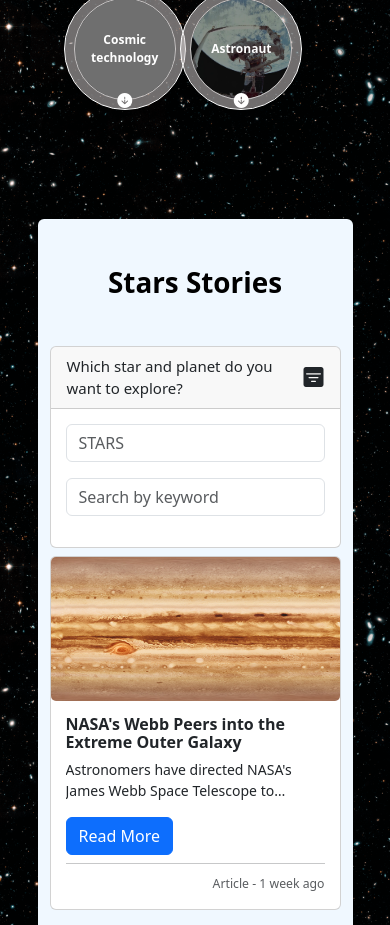
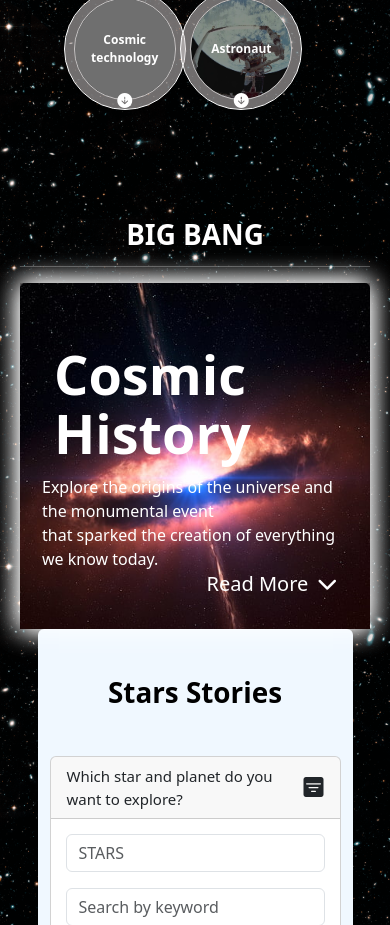
Before and after one commit to nguyentienlam14/CosmicWonders, a PHP site: page / in a window 390 px wide. Shown: the part 595-1520 px from the top of the page. Run offline with PHP 8.4, Linux system fonts and the light colour scheme; some web fonts are replaced; grey boxes are pictures that could not be loaded.

Commit message:
phan cua hung

```diff
--- a/css/index.css
+++ b/css/index.css
@@ -626,4 +626,114 @@ video{
   }
 }
 
+/* Event */
+#bigbang {
+  padding: 0 50px;
+  margin-top: 50px;
+}
+
+.bb_content {
+  background-color: var(--transparent-color);
+  box-shadow: 0 0 25px rgb(255, 255, 255);
+  padding: 0;
+  display: flex;
+  flex-direction: column;
+  justify-content: center;
+  align-items: center;
+  width: 100%;
+}
+
+.bb_header {
+  border-top-left-radius: 5px;
+  border-top-right-radius: 5px;
+  width: 100%;
+  padding: 50px 10px;
+  background: url('/assets/img/body/bb-bg.webp') center center/ cover no-repeat;
+  position: relative;
+}
+
+
+.bb_content h2 {
+  font-size: 54px;
+  text-align: left;
+  padding: 12px;
+}
+
+.bb_menu_list {
+  border-left: 1px solid #ffffff;
+  padding-left: 20px;
+  position: sticky;
+  top: 50px;
+  margin-top: 25px;
+}
+
+.bb_menu_list>:first-child {
+  font-size: 24px;
+  font-weight: 600;
+}
+
+.bb_menu_list li a {
+  position: relative;
+  color: white !important;;
+  text-decoration: none;
+}
+
+.bb_menu_list li a::after {
+  content: "";
+  position: absolute;
+  left: 0;
+  bottom: 0;
+  width: 0;
+  height: 1px;
+  background-color: #ffffff;
+  transition: width 0.3s ease;
+}
+
+.bb_menu_list li a:hover::after {
+  width: 100%;
+}
+
+.bb_content span {
+  padding-bottom: 24px;
+}
+
+
+.bb_body h3 {
+  padding: 24px 0;
+}
+
+.readMoreBtn {
+  font-size: 20px;
+  /* Smaller font size */
+  position: absolute;
+  bottom: 25px;
+  right: 25px;
+  color: #ffffff;
+  /* Text color */
+
+}
+
+.readMoreBtn i {
+  margin-left: 5px;
+  /* Add space between text and icon */
+  transition: transform 0.3s ease;
+}
+
+/* Hover effect for arrow */
+.readMoreBtn:hover i {
+  transform: translateY(5px);
+  /* Move the arrow down by 5px on hover */
+}
+
+/* font-family: "DM Mono", monospace; */
+/* maincontent-end */
+
+
+
+@media (min-width: 360px) {
+  #bigbang {
+      padding: 0px 0px;
+  }
+}
+
 /*---------------------------------------------- finish css star and planet------------------------------------------------- */
--- a/index.html
+++ b/index.html
@@ -26,6 +26,7 @@
       href="https://fonts.googleapis.com/css2?family=DM+Mono:ital,wght@0,300;0,400;0,500;1,300;1,400;1,500&display=swap"
       rel="stylesheet"
     />
+    <link rel="stylesheet" href="https://cdnjs.cloudflare.com/ajax/libs/font-awesome/6.0.0-beta3/css/all.min.css">
     <!--Web-logo-->
     <link
       rel="shortcut icon"
@@ -183,6 +184,201 @@
       <!-- start Planet-Simulation -->
       <div id="Planet-Simulation"></div>
       <!-- finish Planet-Simulation -->
+
+       <!-- Event -->
+    <div id="bigbang" class="container-fluid">
+      <h1 class="text-center">BIG BANG</h1>
+      <hr>
+      <div class="bb_content container-fluid">
+        <div class="bb_content">
+          <div class="bb_header row text-start">
+            <div class="col-12">
+              <h2 class="m-0">Cosmic History</h2>
+              <span>Explore the origins of the universe and the monumental event<br> that sparked the creation of
+                everything we know today.</span>
+            </div>
+
+            <!-- Button Read More -->
+            <div class="col-12 mt-2">
+              <button class="btn btn-sm readMoreBtn" id="toggleBtn">
+                Read More <i class="fas fa-chevron-down"></i> <!-- Add arrow icon -->
+              </button>
+            </div>
+          </div>
+
+          <div class="bb_body p-5 d-none" id="bbBody">
+            <div class="row">
+              <!-- Menu -->
+              <div class="col-12 col-md-3">
+                <ul class="bb_menu_list">
+                  <li>Content</li>
+                  <li><a href="#uni_history">The Universe’s History</a></li>
+                  <li><a href="#cosmicInflation">Cosmic Inflation</a></li>
+                  <li><a href="#b_n">Big Bang and Nucleosynthesis</a></li>
+                  <li><a href="#recombination">Recombination</a></li>
+                  <li><a href="#darkAge">Dark Ages</a></li>
+                  <li><a href="#firstStar">First Stars</a></li>
+                  <li><a href="#reionization">Reionization</a></li>
+                  <li><a href="#theFuture">The Future</a></li>
+                </ul>
+              </div>
+
+              <!-- Nội dung chính -->
+              <div class="col-12 col-md-9">
+                <div class="row">
+                  <div id="uni_history">
+                    <h3>The Universe’s History</h3>
+                    <span>The origin, evolution, and nature of the universe have fascinated and confounded humankind for
+                      centuries. New ideas and major discoveries made during the 20th century transformed cosmology –
+                      the
+                      term for the way we conceptualize and study the universe – although much remains unknown. Here is
+                      the history of the universe according to cosmologists’ current theories.</span>
+                  </div>
+                </div>
+
+                <div class="row">
+                  <div id="cosmicInflation">
+                    <h3>Cosmic Inflation</h3>
+                    <span>Around 13.8 billion years ago, the universe expanded faster than the speed of light for a
+                      fraction of a second, a period called cosmic inflation. Scientists aren’t sure what came before
+                      inflation or what powered it. It’s possible that energy during this period was just part of the
+                      fabric of space-time. Cosmologists think inflation explains many aspects of the universe we
+                      observe
+                      today, like its flatness, or lack of curvature, on the largest scales. Inflation may have also
+                      magnified density differences that naturally occur on space’s smallest, quantum-level scales,
+                      which
+                      eventually helped form the universe’s large-scale structures.</span>
+                  </div>
+                </div>
+
+                <!-- Hình ảnh không lấn sang -->
+                <div class="row">
+                  <div class="col-12 mt-5 mb-5">
+                    <img class="img-fluid" src="./assets/img/body/history.webp" alt="">
+                  </div>
+                </div>
+
+                <div class="row">
+                  <div id="b_n" class="col-12">
+                    <h3>Big Bang and Nucleosynthesis</h3>
+                    <span>When cosmic inflation stopped, the energy driving it transferred to matter
+                      and light –
+                      the big bang. One second after the big bang, the universe consisted of an extremely hot
+                      (18 billion
+                      degrees Fahrenheit or 10 billion degrees Celsius) primordial soup of light and
+                      particles. In the
+                      following minutes, an era called nucleosynthesis, protons and neutrons collided and
+                      produced the
+                      earliest elements – hydrogen, helium, and traces of lithium and beryllium. After five
+                      minutes, most of
+                      today’s helium had formed, and the universe had expanded and cooled enough that further
+                      element
+                      formation stopped. At this point, though, the universe was still too hot for the atomic
+                      nuclei of
+                      these elements to catch electrons and form complete atoms. The cosmos was opaque because
+                      a vast number
+                      of electrons created a sort of fog that scattered light.</span>
+                  </div>
+                </div>
+
+                <div class="row">
+                  <div id="recombination" class="col-12">
+                    <h3>Recombination</h3>
+                    <span>Around 380,000 years after the big bang, the universe had cooled enough that
+                      atomic
+                      nuclei could capture electrons, a period astronomers call the epoch of recombination.
+                      This had two
+                      major effects on the cosmos. First, with most electrons now bound into atoms, there were
+                      no longer
+                      enough free ones to completely scatter light, and the cosmic fog cleared. The universe
+                      became
+                      transparent, and for the first time, light could freely travel over great distances.
+                      Second, the
+                      formation of these first atoms produced its own light. This glow, still detectable
+                      today, is called
+                      the cosmic microwave background. It is the oldest light we can observe in the
+                      universe.</span>
+                  </div>
+                </div>
+
+                <div class="row mt-5 mb-5 text-center flex-column">
+                  <img alt="Heat map of the infant universe" class="img-fluid"
+                    src="./assets/img/body/recombination_img.png" alt="">
+                  <p class="imgNote">Heat map of the infant universe</p>
+                </div>
+
+                <div class="row">
+                  <div id="darkAge" class="col-12">
+                    <h3>Dark Ages</h3>
+                    <span>After the cosmic microwave background, the universe again became opaque at shorter
+                      wavelengths due
+                      to the absorbing effects of all those hydrogen atoms. For the next 200 million years the
+                      universe
+                      remained dark. There were no stars to shine. The cosmos at this point consisted of a sea
+                      of hydrogen
+                      atoms, helium, and trace amounts of heavier elements.</span>
+                  </div>
+                </div>
+
+                <div class="row">
+                  <div id="firstStar" class="col-12">
+                    <h3>First Stars</h3>
+                    <span>Gas was not uniformly distributed throughout the universe. Cooler areas of space were
+                      lumpier,
+                      with denser clouds of gas. As these clumps grew more massive, their gravity attracted
+                      additional
+                      matter. As they became denser, and more compact, the centers of these clumps became
+                      hotter – hot
+                      enough eventually that nuclear fusion occurred in their centers. These were the first
+                      stars. They were
+                      30 to 300 times more massive than our Sun and millions of times brighter. Over several
+                      hundred million
+                      years, the first stars collected into the first galaxies.</span>
+                  </div>
+                </div>
+
+                <div class="row">
+                  <div id="reionization" class="col-12">
+                    <h3>Reionization</h3>
+                    <span>At first, starlight couldn’t travel far because it was scattered by the relatively
+                      dense gas
+                      surrounding the first stars. Gradually, the ultraviolet light emitted by these stars
+                      broke down, or
+                      ionized, hydrogen atoms in the gas into their constituent electrons and protons. As this
+                      reionization
+                      progressed, starlight traveled farther, breaking up more and more hydrogen atoms. By the
+                      time the
+                      universe was 1 billion years old, stars and galaxies had transformed nearly all this
+                      gas, making the
+                      universe transparent to light as we see it today.</span>
+                  </div>
+                </div>
+
+                <div class="row">
+                  <div id="theFuture" class="col-12">
+                    <h3>The Future</h3>
+                    <span>For many years, scientists thought the universe’s current expansion was slowing down.
+                      But in fact,
+                      cosmic expansion is speeding up. In 1998, astronomers found that certain supernovae,
+                      bright stellar
+                      explosions, were fainter than expected. They concluded this could only happen if the
+                      supernovae had
+                      moved farther away, at a faster rate than predicted.<br>
+                      Scientists suspect a mysterious substance they call dark energy is accelerating
+                      expansion. Future
+                      research may yield new surprises, but cosmologists suggest it’s likely the universe will
+                      continue to
+                      expand forever.</span>
+                  </div>
+                </div>
+              </div>
+            </div>
+          </div>
+
+        </div>
+      </div>
+    </div>
+
 
       <!-- start star and planet -->
       <div
@@ -686,5 +882,24 @@
       crossorigin="anonymous"
     ></script>
     <script src="./js/star.js"></script>
+
+    <script>
+      document.addEventListener("DOMContentLoaded", function () {
+        const toggleBtn = document.getElementById('toggleBtn');
+        const bbBody = document.getElementById('bbBody');
+
+        toggleBtn.addEventListener('click', function () {
+          // Toggle the 'd-none' class to show/hide content
+          bbBody.classList.toggle('d-none');
+
+          // Change button text and icon based on visibility
+          if (bbBody.classList.contains('d-none')) {
+            toggleBtn.innerHTML = 'Read More <i class="fas fa-chevron-down"></i>'; // Show Read More
+          } else {
+            toggleBtn.innerHTML = '<i class="fas fa-times"></i>'; // Show X
+          }
+        });
+      });
+    </script>
   </body>
 </html>
```
